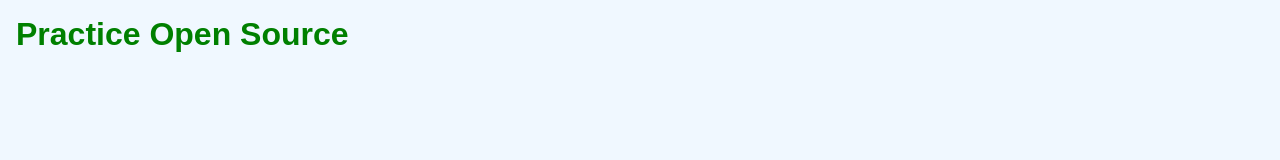
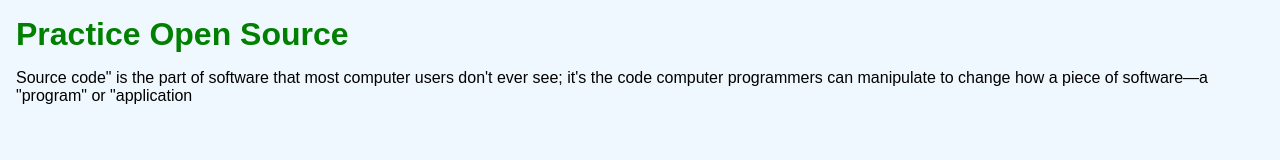
Before and after one commit to SoumyaRanjan-Pradhan/open_source, a plain HTML site: page index.html in a window 1280 px wide. Drawn offline with Linux system fonts and the light colour scheme.

Commit message:
add para about open source and styling it

```diff
--- a/index.css
+++ b/index.css
@@ -1,3 +1,4 @@
 *{margin:0;padding: 0;box-sizing: border-box;font-family:Arial, Helvetica, sans-serif}
 body{background-color: aliceblue;}
 h1{color: green;margin: 1rem;}
+p{margin: 1rem;}
--- a/index.html
+++ b/index.html
@@ -8,6 +8,7 @@
 </head>
 <body>
  <h1>Practice Open Source</h1>
+ <p>Source code" is the part of software that most computer users don't ever see; it's the code computer programmers can manipulate to change how a piece of software—a "program" or "application</p>
 <Script src="./index.js"></Script>
 </body>
 </html>
```
